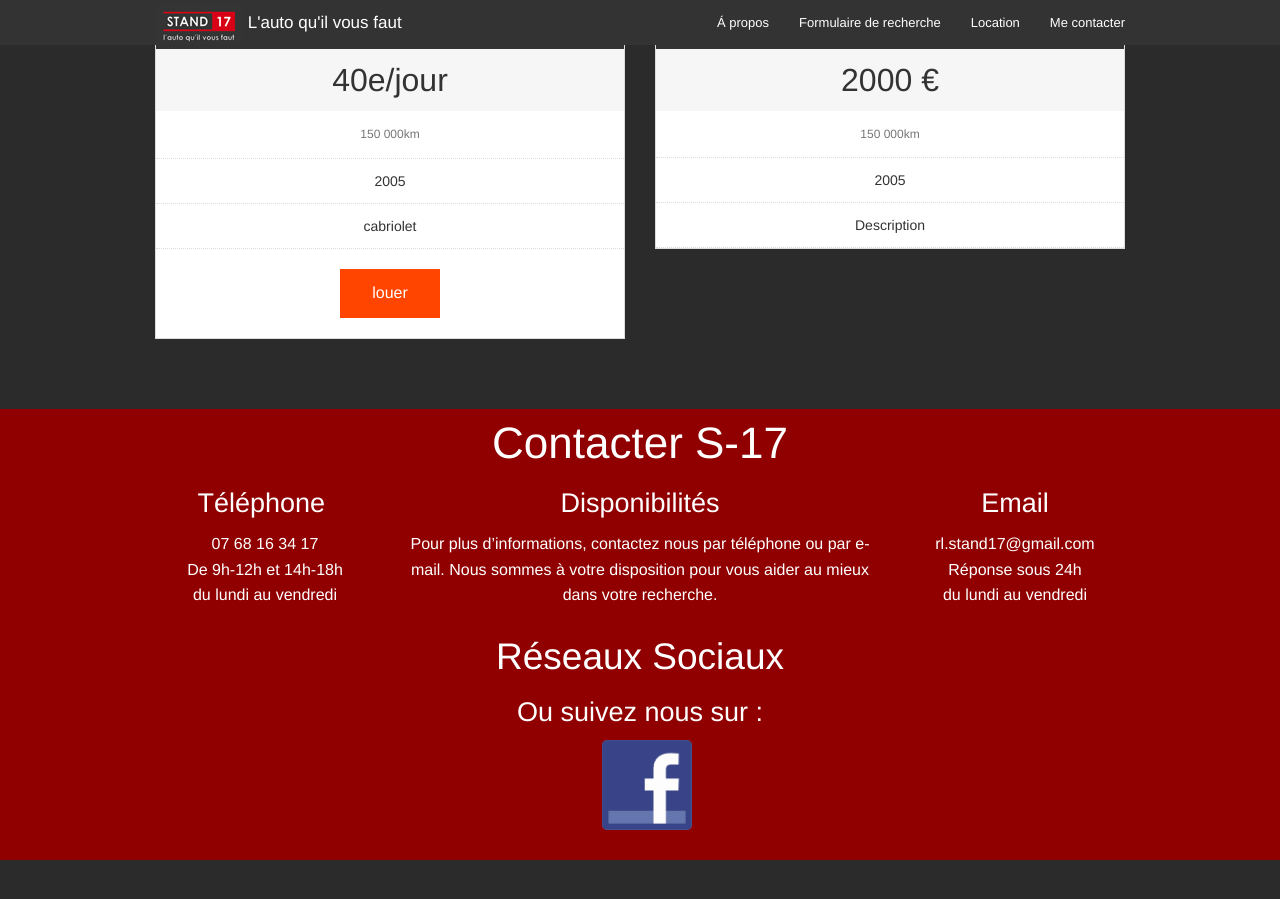
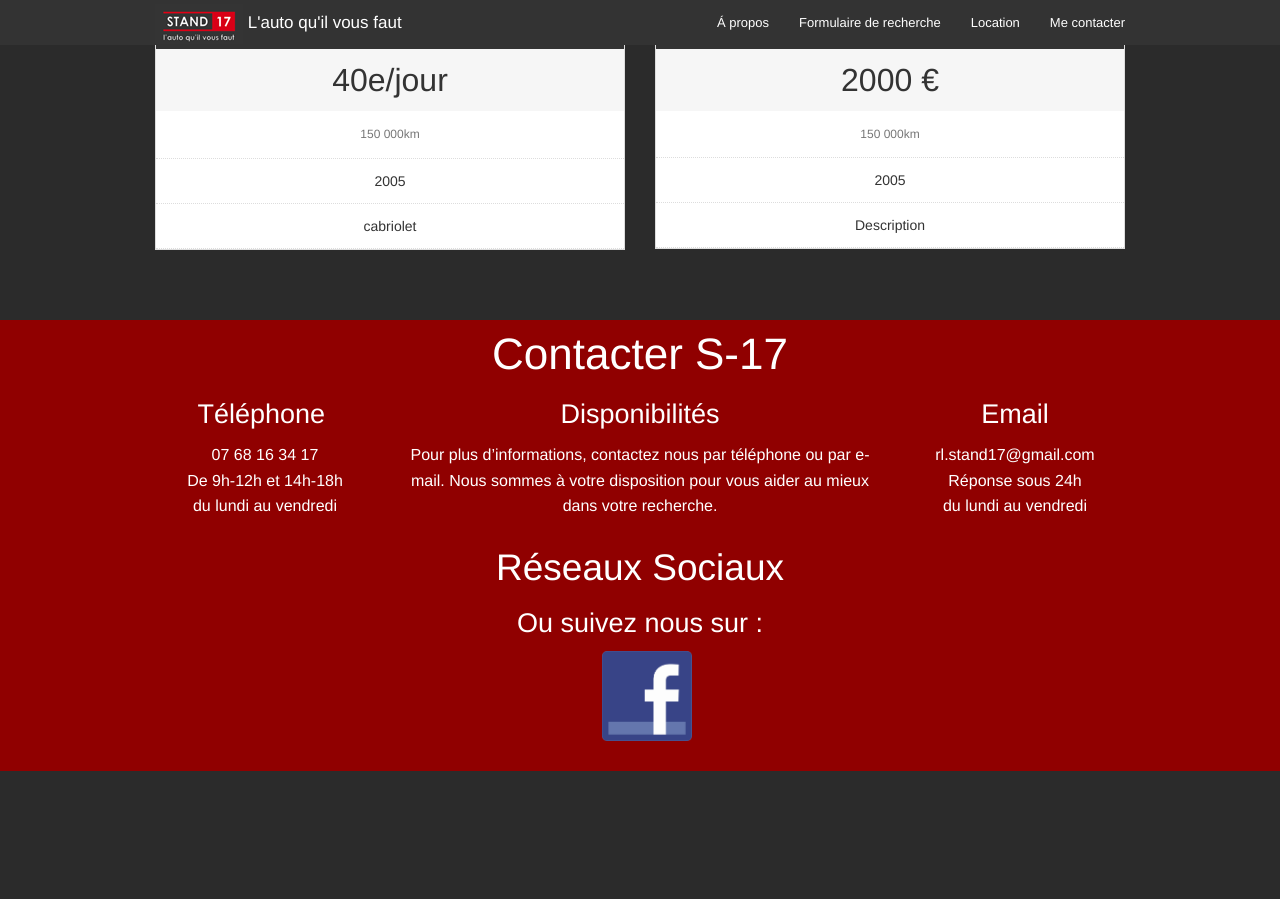
Before and after one commit to Thegeiger/S-17, a Jekyll site: the page built from index.html, in a window 1280 px wide and 900 px high, scrolled down 2721 px. Built offline with Jekyll 4.4.1, drawn with Linux system fonts in a browser that asks for light colours; after the commit the page ends 3532 px from its top, so only the background shows below that.

Commit message:
Updated 'index.html' via CloudCannon

```diff
--- a/index.html
+++ b/index.html
@@ -798,7 +798,6 @@ location:
                   <li class="description editable">150 000km</li>
                   <li class="bullet-item editable">2005</li>
                   <li class="bullet-item editable">cabriolet</li>
-                  <li class="cta-button"><a class="button editable" href="#">louer<br /></a></li>
                 </ul>
               </div>
               <div class="large-6 columns">
```
